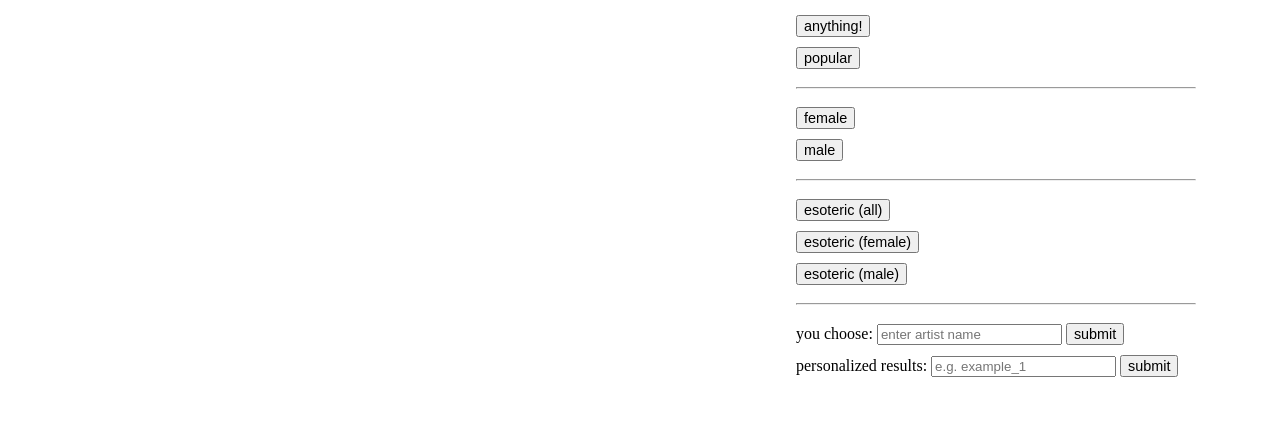
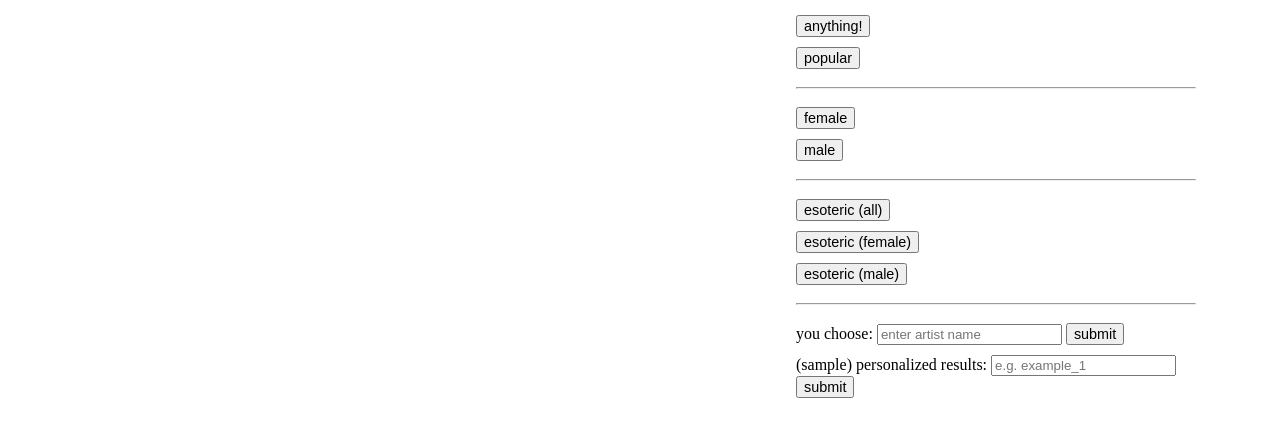
Before and after one commit to chewtle/kpop-shuffle-public, a plain HTML site: page index.html in a window 1280 px wide. Shown: the part 87-524 px from the top of the page. Drawn offline with Linux system fonts and the light colour scheme.

Commit message:
Small changes

```diff
--- a/index.html
+++ b/index.html
@@ -38,7 +38,7 @@
             <input type="text" id="input" name="input" placeholder="enter artist name">
             <button type="button" id="b_input" style="font-size:90%">submit</button>
             <div style="height:10px"></div>
-            <label for="search">personalized results:</label>
+            <label for="search">(sample) personalized results:</label>
             <input id="search" type="search" list="usernames" placeholder="e.g. example_1">
             <datalist id="usernames">
                 <option value="example_1"></option>
```
